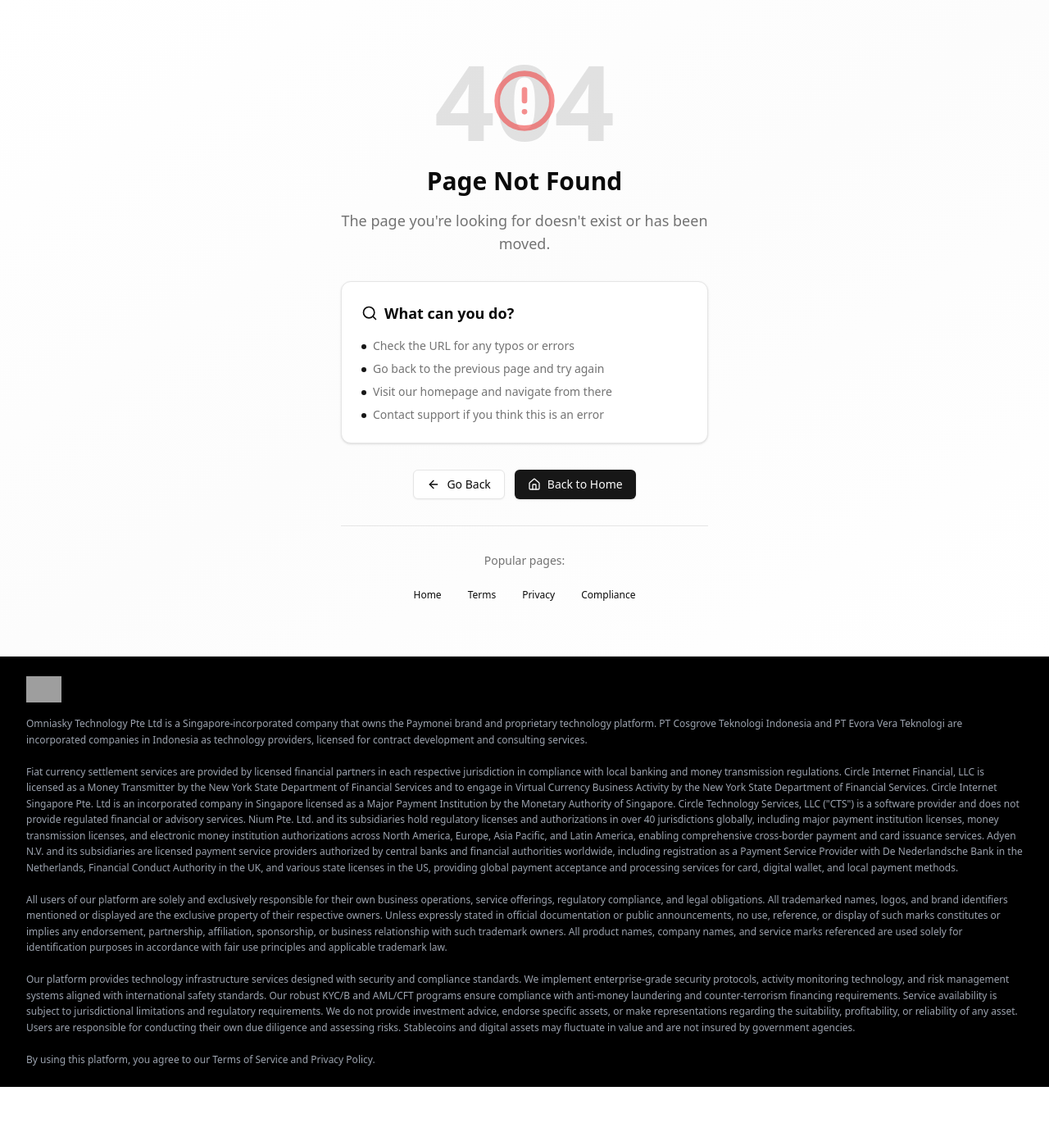
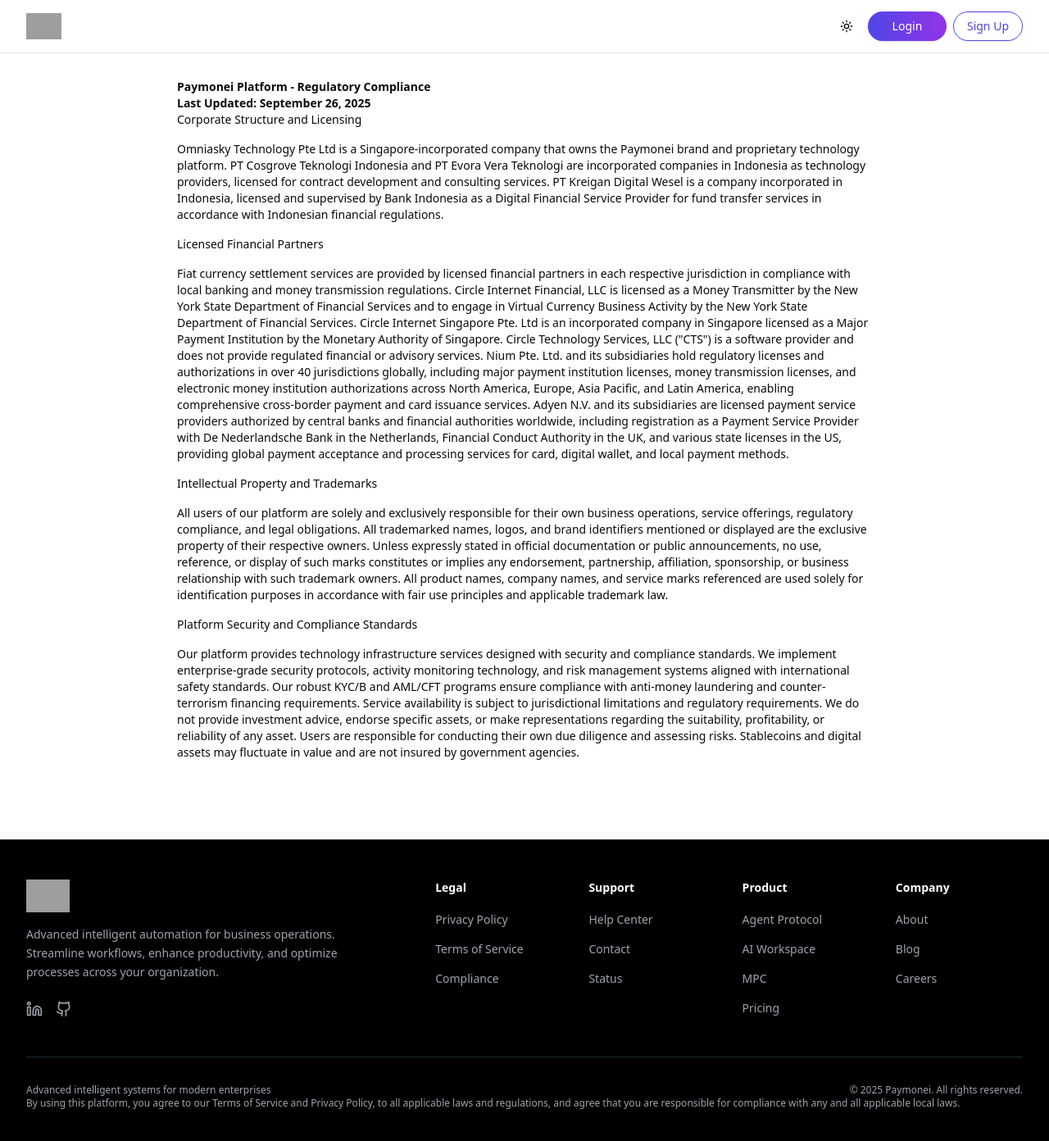
Before and after one commit to omniasky/paymonei-website, a Next.js app: page /supports/compliance in a window 1280 px wide. Before the commit this address had no page. Shown: the top 1392 px of the page at 82% size. Before the commit the page ends 1326 px from the top, so only its background shows below. Built offline with nearby package versions, Linux system fonts and the light colour scheme; grey boxes are pictures that could not be loaded.

Commit message:
update footer and add compliance page

```diff
--- a/src/app/layout.tsx
+++ b/src/app/layout.tsx
@@ -2,7 +2,6 @@ import type { Metadata, Viewport } from "next";
 import localFont from "next/font/local";
 import "./globals.css";
 import { ThemeProvider } from "@/components/providers/theme-provider";
-import { LegalDisclaimer } from "@/components/organisms/LegalDisclaimer";
 
 const geistSans = localFont({
   src: "./fonts/GeistVF.woff",
@@ -125,7 +124,6 @@ export default function RootLayout({
           disableTransitionOnChange
         >
           {children}
-          <LegalDisclaimer />
         </ThemeProvider>
       </body>
     </html>
--- a/src/app/supports/compliance-guide/page.tsx
+++ /dev/null
@@ -1,104 +0,0 @@
-import { Navbar } from "@/components/organisms/Navbar";
-import { Footer } from "@/components/organisms/Footer";
-
-export default function ComplianceGuidePage() {
-  const lastUpdated = "January 1, 2025";
-  const effectiveDate = "January 1, 2025";
-
-  return (
-    <div className="min-h-screen bg-white dark:bg-gray-900">
-      <Navbar navLinks={[]} />
-
-      <div className="max-w-4xl mx-auto px-6 py-12">
-        <div className="mb-12 border-b border-gray-200 dark:border-gray-700 pb-8">
-          <h1 className="text-3xl font-bold text-gray-900 dark:text-white mb-4">
-            Compliance Guide
-          </h1>
-          <p className="text-gray-600 dark:text-gray-400 mb-4">
-            AML/CFT, Sanctions & Financial Crime Prevention
-          </p>
-          <div className="text-sm text-gray-500 dark:text-gray-400">
-            <p>Last Updated: {lastUpdated}</p>
-            <p>Effective Date: {effectiveDate}</p>
-          </div>
-        </div>
-
-        <div className="prose prose-gray dark:prose-invert max-w-none">
-          <div className="text-center mb-8">
-            <h1 className="text-3xl font-bold text-red-600 dark:text-red-400 mb-4">
-              CRITICAL COMPLIANCE REQUIREMENTS
-            </h1>
-            <p className="text-base text-gray-700 dark:text-gray-300 leading-relaxed mb-4">
-              <strong>This Compliance Guide outlines mandatory requirements for using our Web3 wallet services. Failure to comply may result in account restrictions, transaction blocking, or service termination.</strong>
-            </p>
-          </div>
-
-          <h2 className="text-2xl font-bold text-gray-900 dark:text-white mb-6 text-center">
-            Financial Crime Prevention & Compliance Framework
-          </h2>
-
-          <h3 className="text-lg font-semibold mb-3 text-gray-900 dark:text-white">
-            1. Anti-Money Laundering (AML) and Counter-Financing of Terrorism (CFT) Requirements
-          </h3>
-
-          <p className="text-sm text-gray-700 dark:text-gray-300 leading-relaxed mb-3">
-            Our platform operates under strict compliance with global AML/CFT regulations including Financial Action Task Force (FATF) Recommendations, European Union Anti-Money Laundering Directives, Bank Secrecy Act (BSA), and USA PATRIOT Act requirements.
-          </p>
-
-          <h3 className="text-lg font-semibold mb-3 text-gray-900 dark:text-white">
-            2. Know Your Customer (KYC) and Customer Due Diligence (CDD) Requirements
-          </h3>
-
-          <p className="text-sm text-gray-700 dark:text-gray-300 leading-relaxed mb-3">
-            All users must complete comprehensive identity verification including personal information, document verification with government-issued photo identification, biometric verification with facial recognition and liveness detection, and source of wealth documentation.
-          </p>
-
-          <h3 className="text-lg font-semibold mb-3 text-gray-900 dark:text-white">
-            3. Sanctions Screening and Compliance
-          </h3>
-
-          <p className="text-sm text-gray-700 dark:text-gray-300 leading-relaxed mb-3">
-            We maintain compliance with major sanctions regimes including OFAC Specially Designated Nationals (SDN) List, EU Consolidated List, UN Security Council Consolidated List, and other relevant national sanctions programs with real-time screening procedures.
-          </p>
-
-          <h3 className="text-lg font-semibold mb-3 text-gray-900 dark:text-white">
-            4. Suspicious Activity Reporting and Record Keeping
-          </h3>
-
-          <p className="text-sm text-gray-700 dark:text-gray-300 leading-relaxed mb-3">
-            We file Suspicious Activity Reports (SARs) for transactions with no apparent legitimate purpose, attempts to avoid reporting requirements, and unusual customer behavior. We maintain comprehensive records for 5 years after account closure or transaction completion.
-          </p>
-
-          <h3 className="text-lg font-semibold mb-3 text-gray-900 dark:text-white">
-            5. Blockchain Analysis and Digital Asset Compliance
-          </h3>
-
-          <p className="text-sm text-gray-700 dark:text-gray-300 leading-relaxed mb-3">
-            Our blockchain analysis capabilities include address clustering and wallet identification, transaction pattern analysis, mixing service and privacy coin detection, and risk scoring based on transaction history and counterparty analysis.
-          </p>
-
-          <h3 className="text-lg font-semibold mb-3 text-gray-900 dark:text-white">
-            6. User Compliance Obligations and Consequences
-          </h3>
-
-          <p className="text-sm text-gray-700 dark:text-gray-300 leading-relaxed mb-3">
-            All users must provide accurate information, respond promptly to additional requests, comply with all applicable laws, and cooperate with compliance investigations. Non-compliance may result in account restrictions, suspension, or termination.
-          </p>
-
-          <p className="text-sm text-gray-700 dark:text-gray-300 leading-relaxed mb-3">
-            Users are encouraged to report suspected money laundering, sanctions violations, fraud, security breaches, or any activity that may violate applicable laws through our compliance hotline or secure reporting portal.
-          </p>
-        </div>
-
-        <div className="text-center py-8 mt-12 border-t border-gray-200 dark:border-gray-700">
-          <p className="text-sm text-gray-500 dark:text-gray-400">
-            This Compliance Guide is binding on all users and forms part of our Terms of Service.
-            Compliance with these requirements is mandatory for continued access to our services.
-          </p>
-        </div>
-      </div>
-
-      <Footer />
-    </div>
-  );
-}
--- a/src/components/organisms/LegalDisclaimer.tsx
+++ b/src/app/supports/compliance/page.tsx
@@ -1,26 +1,33 @@
-import Link from "next/link";
-import Image from "next/image";
+import { Navbar } from "@/components/organisms/Navbar";
+import { Footer } from "@/components/organisms/Footer";
 
-export function LegalDisclaimer() {
+export default function CompliancePage() {
   return (
-    <section className="border-t bg-black">
-      <div className="max-w-7xl mx-auto px-4 sm:px-6 lg:px-8 py-6 space-y-4 bg-black">
-        <Image
-          src="https://s3.ap-southeast-3.amazonaws.com/assets.paymonei.com/web/paymonei-logo-secondary.png"
-          alt="Paymonei"
-          width={120}
-          height={32}
-          className="h-8 w-auto"
-        />
-        <div>
-          <p className="text-xs text-gray-400 leading-relaxed text-left">
+    <div className="min-h-screen bg-white dark:bg-gray-900">
+      <Navbar navLinks={[]} />
+
+      <div className="max-w-4xl mx-auto px-6 py-24 text-sm">
+        <p>
+          <strong>Paymonei Platform - Regulatory Compliance</strong>
+          <br />
+          <strong>Last Updated: September 26, 2025</strong>
+        </p>
+        <div className="space-y-4">
+          <h3>Corporate Structure and Licensing</h3>
+          <p>
             Omniasky Technology Pte Ltd is a Singapore-incorporated company that
             owns the Paymonei brand and proprietary technology platform. PT
             Cosgrove Teknologi Indonesia and PT Evora Vera Teknologi are
             incorporated companies in Indonesia as technology providers,
-            licensed for contract development and consulting services.
-            <br />
-            <br />
+            licensed for contract development and consulting services. PT
+            Kreigan Digital Wesel is a company incorporated in Indonesia,
+            licensed and supervised by Bank Indonesia as a Digital Financial
+            Service Provider for fund transfer services in accordance with
+            Indonesian financial regulations.
+          </p>
+
+          <h3>Licensed Financial Partners</h3>
+          <p>
             Fiat currency settlement services are provided by licensed financial
             partners in each respective jurisdiction in compliance with local
             banking and money transmission regulations. Circle Internet
@@ -30,7 +37,7 @@ export function LegalDisclaimer() {
             Financial Services. Circle Internet Singapore Pte. Ltd is an
             incorporated company in Singapore licensed as a Major Payment
             Institution by the Monetary Authority of Singapore. Circle
-            Technology Services, LLC (&quot;CTS&quot;) is a software provider
+            Technology Services, LLC ("CTS") is a software provider
             and does not provide regulated financial or advisory services. Nium
             Pte. Ltd. and its subsidiaries hold regulatory licenses and
             authorizations in over 40 jurisdictions globally, including major
@@ -45,8 +52,10 @@ export function LegalDisclaimer() {
             various state licenses in the US, providing global payment
             acceptance and processing services for card, digital wallet, and
             local payment methods.
-            <br />
-            <br />
+          </p>
+
+          <h3>Intellectual Property and Trademarks</h3>
+          <p>
             All users of our platform are solely and exclusively responsible for
             their own business operations, service offerings, regulatory
             compliance, and legal obligations. All trademarked names, logos, and
@@ -58,8 +67,10 @@ export function LegalDisclaimer() {
             trademark owners. All product names, company names, and service
             marks referenced are used solely for identification purposes in
             accordance with fair use principles and applicable trademark law.
-            <br />
-            <br />
+          </p>
+
+          <h3>Platform Security and Compliance Standards</h3>
+          <p>
             Our platform provides technology infrastructure services designed
             with security and compliance standards. We implement
             enterprise-grade security protocols, activity monitoring technology,
@@ -73,20 +84,11 @@ export function LegalDisclaimer() {
             asset. Users are responsible for conducting their own due diligence
             and assessing risks. Stablecoins and digital assets may fluctuate in
             value and are not insured by government agencies.
-            <br />
-            <br />
-            By using this platform, you agree to our{" "}
-            <Link href="/supports/terms-of-service" className="hover:underline">
-              Terms of Service
-            </Link>{" "}
-            and{" "}
-            <Link href="/supports/privacy-policy" className="hover:underline">
-              Privacy Policy
-            </Link>
-            .
           </p>
         </div>
       </div>
-    </section>
+
+      <Footer />
+    </div>
   );
 }
--- a/src/app/supports/privacy-policy/page.tsx
+++ b/src/app/supports/privacy-policy/page.tsx
@@ -15,13 +15,14 @@ export default function PrivacyPolicyPage() {
         <div className="space-y-4">
           <p>
             Omniasky Technology Pte Ltd, PT Cosgrove Teknologi Indonesia and PT
-            Evora Vera Teknologi (collectively, &quot;Paymonei&quot;, &quot;Company&quot;,
-            &quot;we&quot;, &quot;us&quot;, or &quot;our&quot;) are committed to protecting your privacy. This
+            Evora Vera Teknologi (collectively, &quot;Paymonei&quot;,
+            &quot;Company&quot;, &quot;we&quot;, &quot;us&quot;, or
+            &quot;our&quot;) are committed to protecting your privacy. This
             Privacy Policy explains how we collect, use, disclose, and safeguard
             your information when you use our Paymonei platform and related
-            services (the &quot;Services&quot;). This Policy applies to all information
-            collected through our Services, as well as any related services,
-            sales, marketing, or events.
+            services (the &quot;Services&quot;). This Policy applies to all
+            information collected through our Services, as well as any related
+            services, sales, marketing, or events.
           </p>
           <p>
             Please read this Privacy Policy carefully. By using our Services,
@@ -34,8 +35,8 @@ export default function PrivacyPolicyPage() {
           <p>
             We collect information that you provide to us, information that is
             automatically collected, and information from third parties. The
-            types of personal information (&quot;Personal Data&quot;) we may collect
-            include:
+            types of personal information (&quot;Personal Data&quot;) we may
+            collect include:
           </p>
 
           <h4>1.1. Information You Provide to Us</h4>
@@ -49,8 +50,9 @@ export default function PrivacyPolicyPage() {
               <strong>Formal Identification Information:</strong>{" "}
               Government-issued identification numbers (e.g., Passport, Driver’s
               License), and other documents requested for our Know-Your-Customer
-              (&quot;KYC&quot;) and Know-Your-Business (&quot;KYB&quot;) verification processes,
-              including photographs or &quot;selfies&quot; for identity confirmation.
+              (&quot;KYC&quot;) and Know-Your-Business (&quot;KYB&quot;)
+              verification processes, including photographs or
+              &quot;selfies&quot; for identity confirmation.
             </li>
             <li>
               <strong>Business Information:</strong> For entity accounts, we may
@@ -101,9 +103,9 @@ export default function PrivacyPolicyPage() {
               databases.
             </li>
             <li>
-              <strong>Financial Partners:</strong> Our financial partners (e.g.,
-              Circle, Nium, Adyen) may share information with us regarding the
-              status of your fiat transactions and account linkage.
+              <strong>Financial Partners:</strong> Our licensed financial
+              partners may share information with us regarding the status of
+              your fiat transactions and account linkage.
             </li>
             <li>
               <strong>Blockchain Data:</strong> We collect public data from
@@ -276,8 +278,8 @@ export default function PrivacyPolicyPage() {
           <p>
             We may update this Privacy Policy from time to time. We will notify
             you of any changes by posting the new Privacy Policy on this page
-            and updating the &quot;Last Updated&quot; date. You are advised to review this
-            Privacy Policy periodically for any changes.
+            and updating the &quot;Last Updated&quot; date. You are advised to
+            review this Privacy Policy periodically for any changes.
           </p>
 
           <h3>10. Contact Us</h3>
--- a/src/components/organisms/Footer/Footer.tsx
+++ b/src/components/organisms/Footer/Footer.tsx
@@ -27,7 +27,7 @@ const defaultSections: FooterSection[] = [
     links: [
       { label: "Privacy Policy", href: "/supports/privacy-policy" },
       { label: "Terms of Service", href: "/supports/terms-of-service" },
-      // { label: "Compliance Guide", href: "/supports/compliance-guide" },
+      { label: "Compliance", href: "/supports/compliance" },
     ],
   },
   {
@@ -70,7 +70,7 @@ export function Footer({
   const mergedSocialLinks = { ...defaultSocialLinks, ...socialLinks };
 
   return (
-    <footer className="bg-card border-t">
+    <footer className="bg-black border-t border-gray-800">
       <div className="max-w-7xl mx-auto px-4 sm:px-6 lg:px-8 py-12">
         <div className="grid grid-cols-1 lg:grid-cols-5 gap-8">
           {/* Paymonei Logo and Tagline Section */}
@@ -78,14 +78,14 @@ export function Footer({
             <div className="flex flex-col space-y-4">
               <div>
                 <Image
-                  src="https://s3.ap-southeast-3.amazonaws.com/assets.paymonei.com/web/paymonei-logo-main.png"
+                  src="https://s3.ap-southeast-3.amazonaws.com/assets.paymonei.com/web/paymonei-logo-secondary.png"
                   alt="Paymonei"
                   width={140}
                   height={38}
                   className="h-10 w-auto"
                 />
               </div>
-              <p className="text-sm text-muted-foreground max-w-md leading-relaxed">
+              <p className="text-sm text-gray-400 max-w-md leading-relaxed">
                 Advanced intelligent automation for business operations.
                 Streamline workflows, enhance productivity, and optimize
                 processes across your organization.
@@ -95,7 +95,7 @@ export function Footer({
                 {mergedSocialLinks.linkedin && (
                   <a
                     href={mergedSocialLinks.linkedin}
-                    className="text-muted-foreground hover:text-primary transition-colors"
+                    className="text-gray-400 hover:text-white transition-colors"
                     aria-label="LinkedIn"
                   >
                     <Linkedin className="w-5 h-5" />
@@ -104,7 +104,7 @@ export function Footer({
                 {mergedSocialLinks.github && (
                   <a
                     href={mergedSocialLinks.github}
-                    className="text-muted-foreground hover:text-primary transition-colors"
+                    className="text-gray-400 hover:text-white transition-colors"
                     aria-label="GitHub"
                   >
                     <Github className="w-5 h-5" />
@@ -118,7 +118,7 @@ export function Footer({
           <div className="lg:col-span-3 grid grid-cols-2 md:grid-cols-4 gap-8">
             {sections.map((section) => (
               <div key={section.title}>
-                <h4 className="text-sm font-semibold mb-4 text-foreground">
+                <h4 className="text-sm font-semibold mb-4 text-white">
                   {section.title}
                 </h4>
                 <ul className="space-y-3">
@@ -126,7 +126,7 @@ export function Footer({
                     <li key={link.label}>
                       <Link
                         href={link.href}
-                        className="text-sm text-muted-foreground hover:text-primary transition-colors"
+                        className="text-sm text-gray-400 hover:text-white transition-colors"
                       >
                         {link.label}
                       </Link>
@@ -139,16 +139,36 @@ export function Footer({
         </div>
 
         {/* Bottom Section */}
-        <div className="mt-12 pt-8 border-t">
+        <div className="mt-12 pt-8 border-t border-gray-800">
           <div className="flex flex-col md:flex-row justify-between items-start md:items-center">
-            <p className="text-sm text-muted-foreground">
+            <p className="text-xs text-gray-400">
+              Advanced intelligent systems for modern enterprises
+            </p>
+            <p className="text-xs text-gray-400">
               © {new Date().getFullYear()} {companyName}. All rights reserved.
             </p>
-            <div className="mt-4 md:mt-0">
-              <p className="text-xs text-muted-foreground">
-                Advanced intelligent systems for modern enterprises
-              </p>
-            </div>
+          </div>
+          <div className="mt-4 md:mt-0">
+            <p className="text-xs text-gray-400">
+              By using this platform, you agree to our{" "}
+              <Link
+                href="/supports/terms-of-service"
+                className="text-gray-400 hover:text-white hover:underline"
+              >
+                {" "}
+                Terms of Service{" "}
+              </Link>{" "}
+              and{" "}
+              <Link
+                href="/supports/privacy-policy"
+                className="text-gray-400 hover:text-white hover:underline"
+              >
+                {" "}
+                Privacy Policy
+              </Link>
+              , to all applicable laws and regulations, and agree that you are
+              responsible for compliance with any and all applicable local laws.
+            </p>
           </div>
         </div>
       </div>
```
